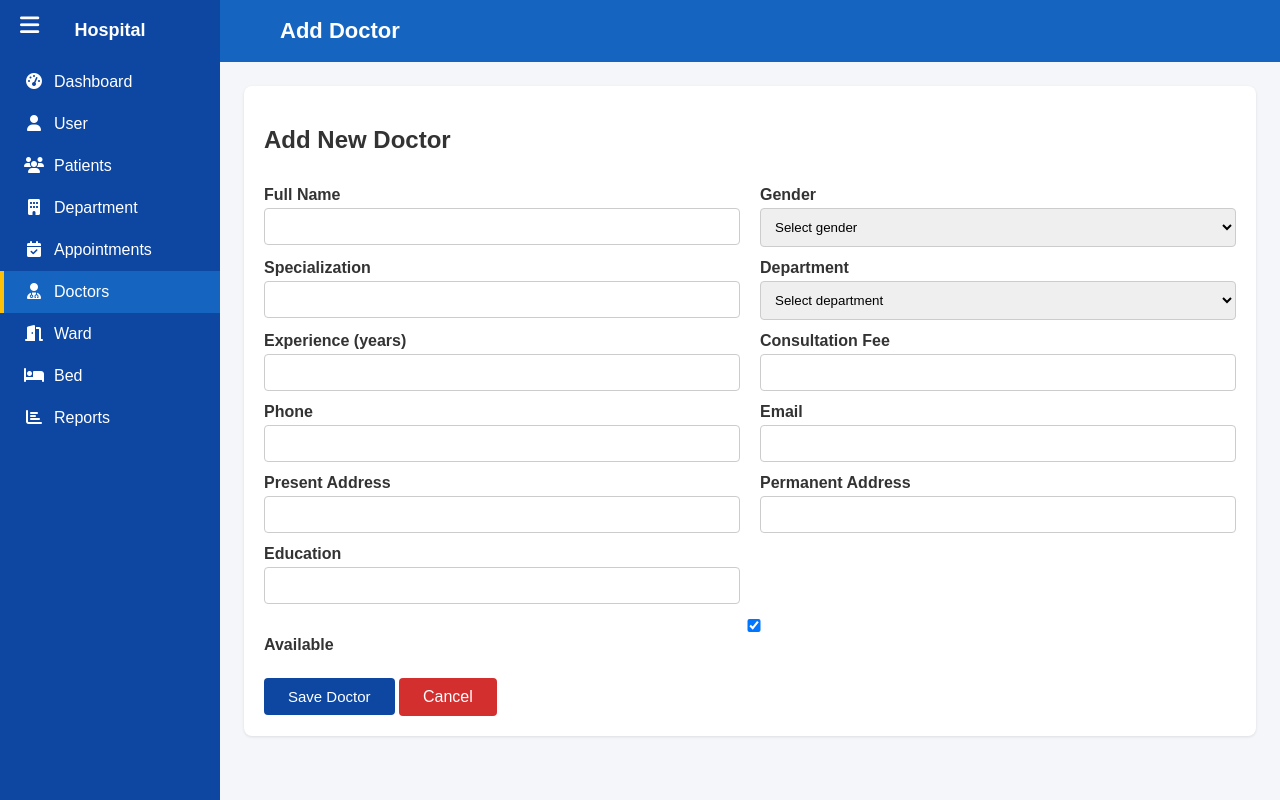
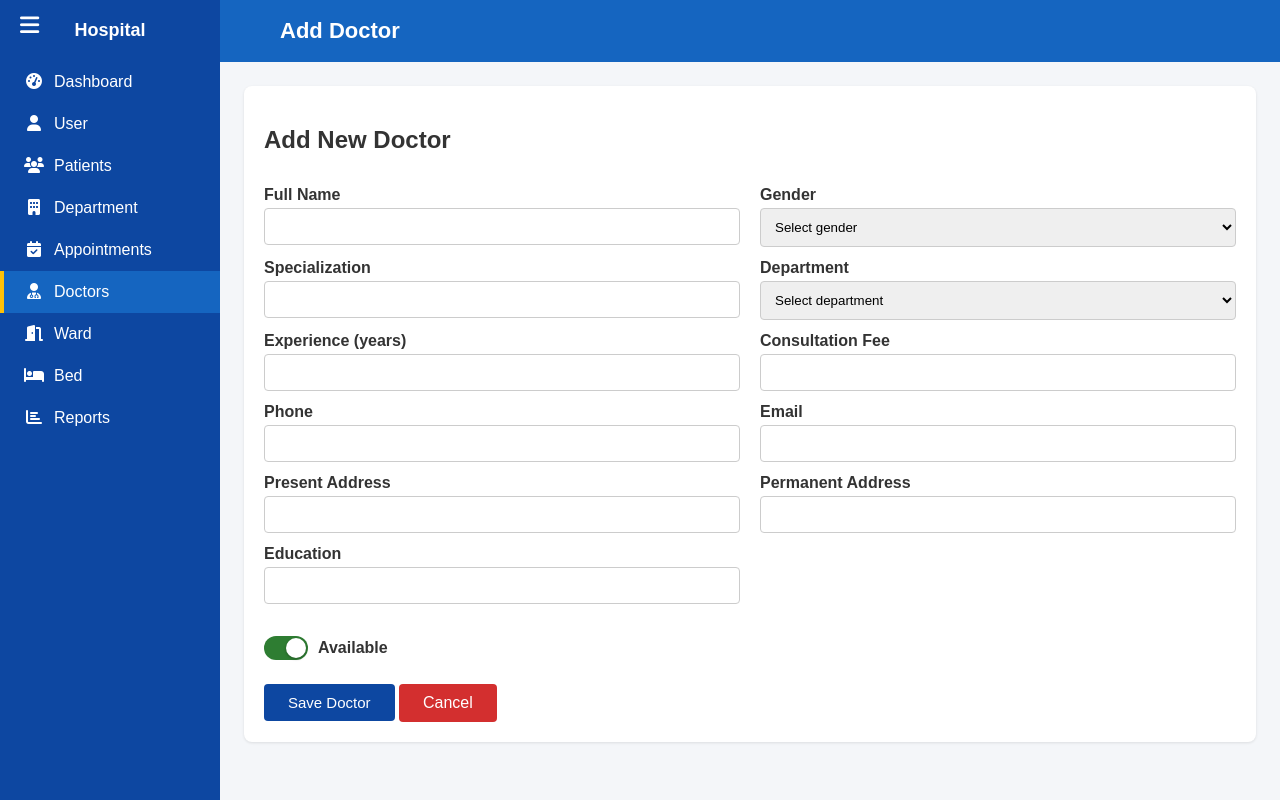
Before and after one commit to RAKIB6348/hospital_django, a Django app: page /doctor/add/ in a window 1280 px wide. Run offline with Django 5.2, Linux system fonts and the light colour scheme.

Commit message:
update doctor add form

```diff
--- a/doctor/templates/doctor/doctor_add.html
+++ b/doctor/templates/doctor/doctor_add.html
@@ -67,8 +67,12 @@
                 <input type="text" id="education" name="education">
             </div>
         </div>
-        <div>
-            <label><input type="checkbox" name="available" checked> Available</label>
+        <div style="margin-top: 20px;">
+            <label class="toggle">
+                <input type="checkbox" name="available" checked>
+                <span class="slider"></span>
+                Available
+            </label>
         </div>
         <button type="submit">Save Doctor</button>
         <a href="{% url 'doctor:doctor_list' %}" style="margin-top: 20px; display: inline-block; padding: 10px 24px; background: #d32f2f; color: white; text-decoration: none; border-radius: 4px;">Cancel</a>
--- a/patient/templates/patient/base.html
+++ b/patient/templates/patient/base.html
@@ -48,6 +48,19 @@
             border: none; border-radius: 4px; cursor: pointer; font-size: 15px;
         }
         form button:hover { background: #1565c0; }
+        .toggle { display: inline-flex; align-items: center; gap: 10px; cursor: pointer; }
+        .toggle input { display: none; }
+        .toggle .slider {
+            width: 44px; height: 24px; background: #b0bec5; border-radius: 12px;
+            position: relative; transition: background 0.3s; flex-shrink: 0;
+        }
+        .toggle .slider::after {
+            content: ''; position: absolute; top: 2px; left: 2px;
+            width: 20px; height: 20px; background: white; border-radius: 50%;
+            transition: transform 0.3s; box-shadow: 0 1px 3px rgba(0,0,0,0.3);
+        }
+        .toggle input:checked + .slider { background: #2e7d32; }
+        .toggle input:checked + .slider::after { transform: translateX(20px); }
         .form-grid { display: grid; grid-template-columns: 1fr 1fr; gap: 0 20px; }
         .menu-item {
             position: relative;
```
Also changed, not shown: doctor/templates/doctor/doctor_edit.html (+6 -2 lines), doctor/templates/doctor/doctor_list.html (+7 -1 lines).
